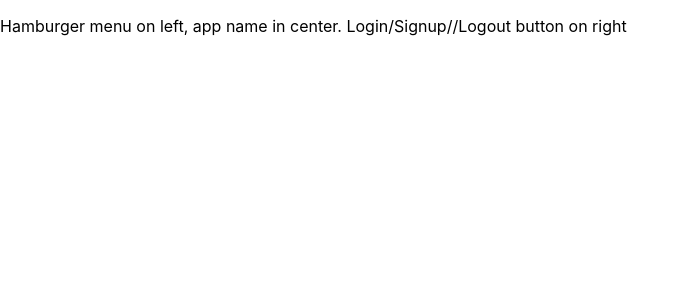
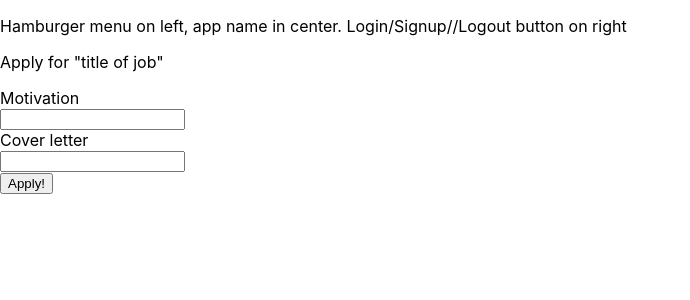
Before and after one commit to SPFlores/perUse, a React (Create React App) app in the folder Client/: page /apply in a window 1280 px wide. Shown: the top 300 px of the page, without its empty margins (0-690 px from the left). Built offline with nearby package versions, Linux system fonts and the light colour scheme.

Commit message:
layout of apply page

```diff
--- a/Client/src/App.js
+++ b/Client/src/App.js
@@ -5,6 +5,7 @@ import LogIn from './pages/Login'
 import SignUp from './pages/Signup'
 import Search from './pages/Search'
 import Navbar from './components/Navbar'
+import Apply from './pages/Apply'
 import './App.css'
 
 const App = _ => {
@@ -15,6 +16,7 @@ const App = _ => {
       <Route path='/login' render={_ => (<LogIn />)} />
       <Route path='/signup' render={_ => (<SignUp />)} />
       <Route path='/search' render={_ => (<Search />)} />
+      <Route path='/apply' render={_ => (<Apply />)} />
     </Router>
   )
 }
--- a/Client/src/pages/Apply/Apply.js
+++ b/Client/src/pages/Apply/Apply.js
@@ -1,9 +1,62 @@
-import React from 'react'
+import React, { useState, useRef } from 'react'
+import axios from 'axios'
+
+// Apply takes job ID, title from session storage
+// displays 2 input boxes: motivation, cover letter
+// submit button validates both
+// axios request to API to apply
+// pull user token from session storage
 
 const ApplyPage = _ => {
+  const motivation = useRef()
+  const coverLetter = useRef()
+
+  const [applicationState, setApplicationState] = useState({
+    user: ''
+  })
+
+  applicationState.handleApply = e => {
+    e.preventDefault()
+    // check the user is logged in
+    if (sessionStorage.getItem('isLoggedIn') === 'true') {
+      console.log('user is logged in')
+      // check each box has text
+      if (motivation.current.value === '' && coverLetter.current.value === '') {
+        console.log('both empty')
+      } else if (motivation.current.value === '') {
+        console.log('you need motivation')
+      } else if (coverLetter.current.value === '') {
+        console.log('cover that damn letter')
+      } else {
+        // grab token, job ID from sessionStorage
+        const token = sessionStorage.getItem('token')
+        const jobID = sessionStorage.getItem('jobID')
+        // axios to API
+        axios.post('/apply')
+          .then(_ => {
+            // display textbox saying applied
+            // show button linking back to search
+          })
+          .catch(e => console.log(e))
+      }
+    } else {
+      console.log('user is not logged in')
+    }
+    console.log('you applied!')
+  }
+
   return (
     <div>
-      <p>This is the apply page </p>
+      <p>Apply for "title of job"</p>
+      <label htmlFor='motivation'>Motivation</label>
+      <br />
+      <input type='text' name='motivation' id='motivation' ref={motivation} />
+      <br />
+      <label htmlFor='coverLetter'>Cover letter</label>
+      <br />
+      <input type='text' name='coverLetter' id='coverLetter' ref={coverLetter} />
+      <br />
+      <button onClick={applicationState.handleApply}>Apply!</button>
     </div>
   )
 }
```
Also changed, not shown: Client/src/pages/Search/Search.js (+2 -6 lines).
